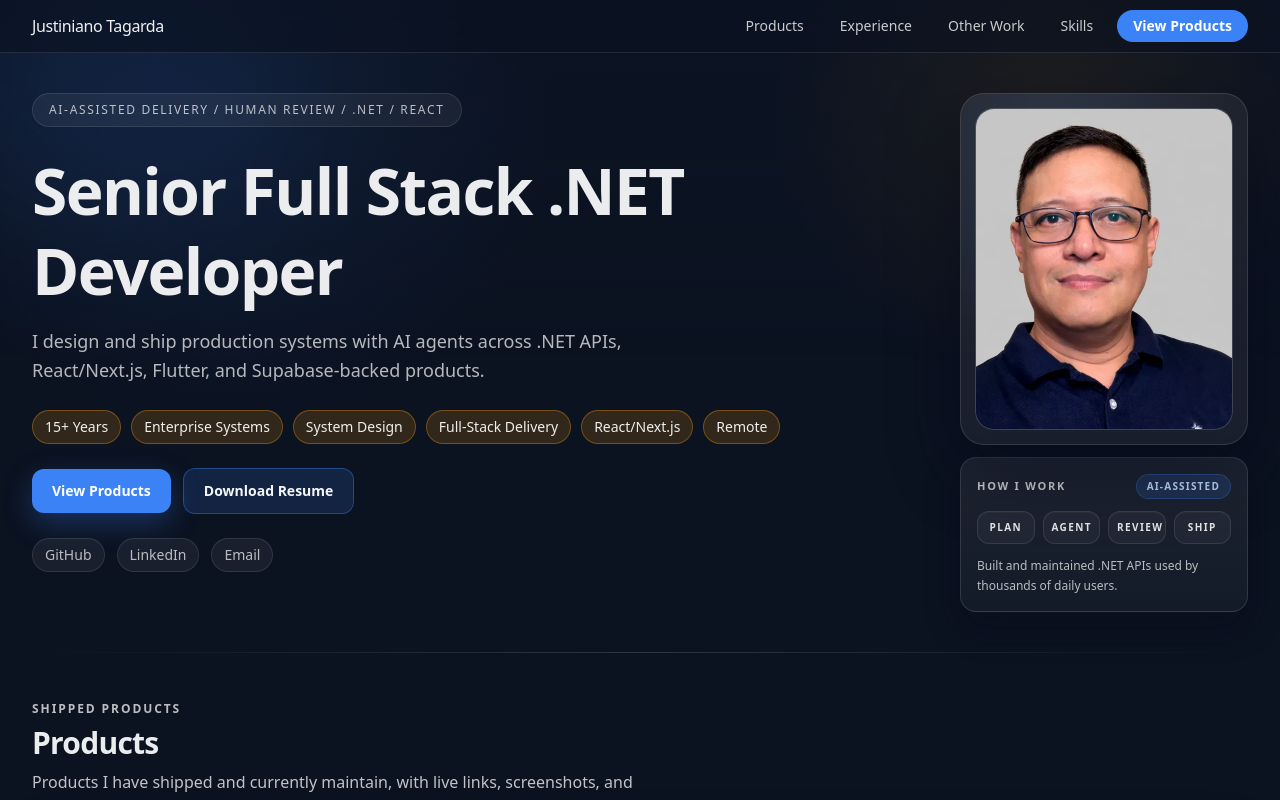
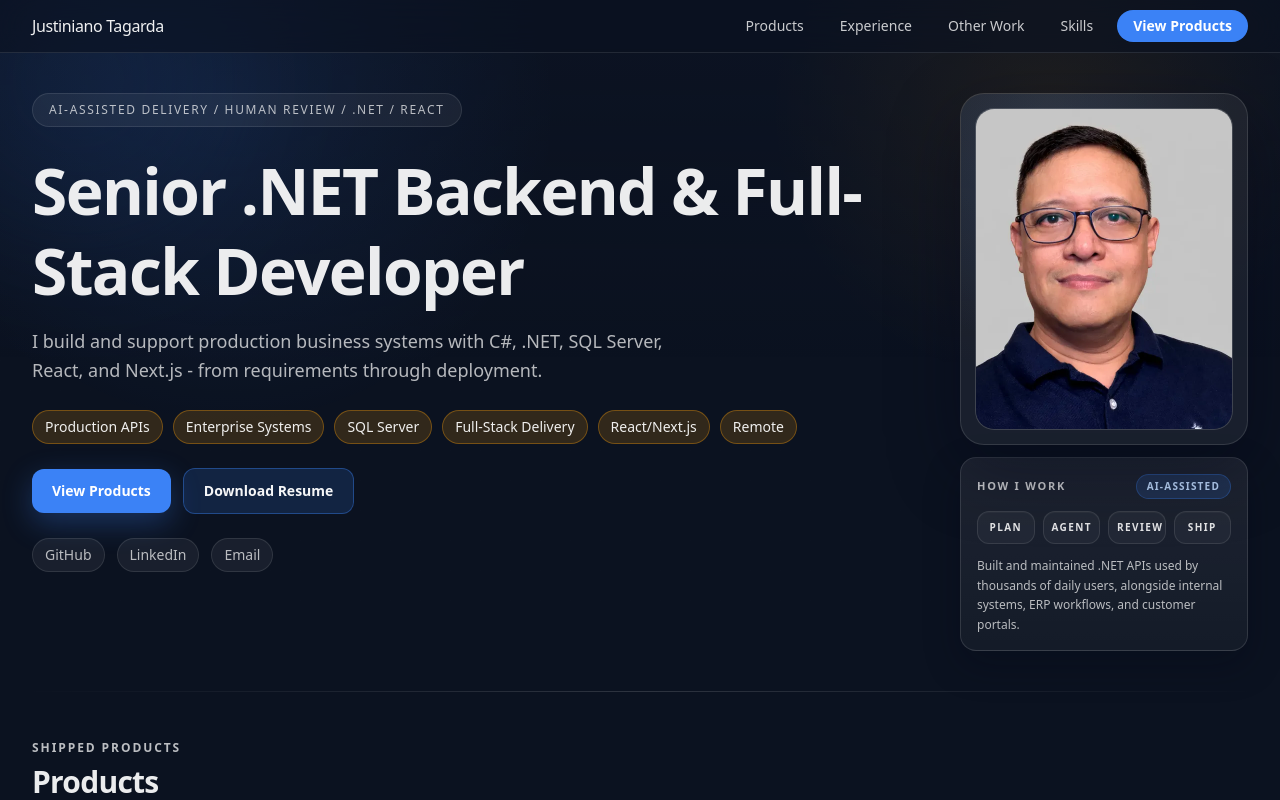
Before and after one commit to JustinTagarda/portfolio, a React (Vite) app: page / in a window 1280 px wide. Shown: the top 800 px of the page. Built offline with nearby package versions, Linux system fonts and the light colour scheme.

Commit message:
Update portfolio content and resume artifacts

```diff
--- a/src/App.tsx
+++ b/src/App.tsx
@@ -239,17 +239,18 @@ const defaultData = {
         gedacCompanyWebsiteScreenshot05,
       ],
       bullets: [
-        "Planned and built the full public-facing company website.",
-        "Implemented interactions with jQuery and vanilla JavaScript.",
-        "Designed custom layouts and styling with vanilla CSS.",
-        "Delivered and maintained the site on ASP.NET Framework.",
-        "Live URL: http://gedac.com (currently HTTP-only).",
+        "Conceived, designed, and delivered GEDAC Electric Company's official public-facing website.",
+        "Built interactive website behavior using jQuery and vanilla JavaScript.",
+        "Created custom page layouts and styling with vanilla CSS.",
+        "Deployed and maintained the production site on ASP.NET Framework.",
+        "Continued supporting a long-running company website that remains operational today.",
       ],
       stack: ["ASP.NET Framework", "jQuery", "JavaScript", "CSS", "HTML"],
       links: {
         liveDemo: "http://gedac.com",
         github: "",
       },
+      primaryLinkLabel: "Visit Company Website",
     },
   ],
   contact: {
@@ -287,7 +288,7 @@ const defaultData = {
   nav: [
     { label: "Products", href: "#products" },
     { label: "Experience", href: "#experience" },
-    { label: "Other Work", href: "#other-work" },
+    { label: "Client & Company Work", href: "#other-work" },
     { label: "Skills", href: "#skills" },
     { label: "Contact", href: "#contact" },
   ],
@@ -1028,7 +1029,7 @@ export default function App() {
         >
           <div className="space-y-2">
             <p className="text-xs font-semibold uppercase tracking-[0.16em] text-[rgba(255,255,255,0.72)]">Selected Work</p>
-            <h2 className="text-2xl font-semibold tracking-tight md:text-3xl">Other Work</h2>
+            <h2 className="text-2xl font-semibold tracking-tight md:text-3xl">Client &amp; Company Work</h2>
             <p className="max-w-2xl text-sm leading-relaxed text-[rgba(255,255,255,0.75)] md:text-base">
               Client and company work that does not belong in the products shelf, but still demonstrates delivery
               scope, implementation depth, and long-term maintenance.
--- a/src/components/ResumePdfDocument.tsx
+++ b/src/components/ResumePdfDocument.tsx
@@ -445,7 +445,7 @@ export default function ResumePdfDocument({ resume, profilePhotoSrc }: ResumePdf
           <View style={styles.gridSection}>
             <Text style={styles.sectionTitle}>Skills</Text>
             <Text style={styles.skillsIntro}>
-              Delivery capabilities across backend systems, business workflows, databases, frontend interfaces, deployment, quality, AI-assisted development, legacy systems, Flutter, and Supabase-backed products.
+              Core capabilities for backend systems, SQL-backed business workflows, modern frontend interfaces, deployment, and production support.
             </Text>
 
             <View style={styles.twoColumnGrid}>
--- a/src/content/career-content.json
+++ b/src/content/career-content.json
@@ -1,8 +1,8 @@
 {
   "source_file_name": "Resume - Justiniano Tagarda.pdf",
   "name": "JUSTINIANO TAGARDA",
-  "title": "SENIOR FULL STACK .NET DEVELOPER | AI-AUGMENTED BUILDER",
-  "profile": "Senior Full Stack .NET Developer with 15+ years of experience delivering business-critical web and desktop systems across .NET, ASP.NET, and SQL Server. Backend-first in architecture, with proven full-stack delivery using React, Next.js, and TypeScript. Strong in API design, data modeling, production troubleshooting, and long-term maintainability for enterprise and internal operations platforms.",
+  "title": "SENIOR .NET BACKEND & FULL-STACK DEVELOPER",
+  "profile": "Senior .NET developer with extensive experience building and supporting production APIs, SQL-backed business systems, internal platforms, and customer portals. Backend-first in C#, .NET, ASP.NET, and SQL Server, with full-stack delivery experience using React, Next.js, and TypeScript. Skilled at translating business requirements into maintainable software and supporting it through deployment, troubleshooting, and ongoing operations.",
   "work_experience": [
     {
       "job_title": "Backend Developer - ASP.NET Framework & SQL Server",
@@ -11,24 +11,24 @@
       "start": "Nov 2024",
       "end": "Jan 2026",
       "responsibilities": [
-        "Delivered and maintained high-availability .NET backend APIs supporting production systems used by thousands of daily users.",
-        "Collaborated with the team to translate business requirements into scalable backend solutions.",
-        "Shared responsibility with the team lead for SQL Server performance monitoring, backups, troubleshooting, and maintenance.",
-        "Developed client-side components using Knockout.js and jQuery.",
-        "Assisted the team lead with IIS deployments, server monitoring, and production environment support."
+        "Improved the .NET backend codebase and strengthened data bindings between backend services and frontend pages.",
+        "Delivered a Twilio communications dashboard across backend and frontend layers, giving support, operations staff, and company leadership visual reporting on SMS and email delivery status, failures, and client communication activity.",
+        "Led the end-to-end migration of multiple production websites, services, and databases - including the primary website and SQL Server environment - from Windows Server 2022 to newly provisioned Windows Server 2025 hosts, completing the cutover and retiring the legacy servers from active use.",
+        "Configured IIS, SQL Server, and dependent services on the new environment, supporting the migration and production cutover.",
+        "Monitored and maintained production server infrastructure, providing prompt incident support during service downtime."
       ]
     },
     {
       "job_title": "Freelance Software Developer",
-        "company": "AI-augmented full-stack development",
+      "company": "Independent",
       "location": null,
       "start": "2021",
       "end": "Present (Active)",
       "responsibilities": [
-        "Delivered end-to-end software solutions across e-commerce platforms, internal business systems, and custom enterprise applications using AI-augmented development.",
-        "Developed responsive, production-ready interfaces with React, Next.js, and TypeScript integrated with .NET REST APIs.",
-        "Built full-stack features including API integrations, authentication flows, dashboards, and data-driven workflows.",
-        "Collaborated directly with clients to define scope, refine functionality, and ship maintainable production software."
+        "Built and shipped web, desktop, and cross-platform applications, including products published on the Microsoft Store and Google Play.",
+        "Built responsive React, Next.js, and TypeScript interfaces integrated with .NET REST APIs.",
+        "Implemented API integrations, authentication flows, dashboards, and data-driven business workflows.",
+        "Worked directly with clients to define scope, refine functionality, and deliver maintainable production software."
       ]
     },
     {
@@ -38,10 +38,10 @@
       "start": "2007",
       "end": "2020",
       "responsibilities": [
-        "Built and maintained the company website and multiple internal web applications, including ERP and inventory management systems that streamlined operations and improved data accuracy.",
-        "Developed a customer portal for real-time project tracking and internal tools used by branch offices to manage daily workflows.",
-        "Designed, deployed, and maintained business-critical systems supporting cross-department operations.",
-        "Supervised IT operations to maintain system reliability, infrastructure stability, and effective technical support across the organization."
+        "Built and maintained the company website, ERP applications, and inventory systems used to support daily operations and data accuracy.",
+        "Developed a customer portal for real-time project tracking and internal tools used by branch offices for daily workflows.",
+        "Designed, deployed, and maintained business-critical applications supporting cross-department operations.",
+        "Combined software delivery with IT operations to maintain system reliability, infrastructure stability, and responsive technical support."
       ]
     },
     {
@@ -51,10 +51,10 @@
       "start": "1999",
       "end": "2006",
       "responsibilities": [
-        "Developed a company-wide inventory management system using Microsoft Access, improving tracking accuracy and streamlining internal processes.",
-        "Maintained and enhanced internal software tools to support daily operations and reporting.",
-        "Installed, configured, and supported LAN infrastructure across offices, factories, and warehouses, ensuring reliable connectivity and communication.",
-        "Provided technical support and troubleshooting for systems, hardware, and network issues across departments."
+        "Developed a company-wide inventory management system in Microsoft Access to improve tracking and internal processes.",
+        "Maintained internal software tools supporting daily operations and reporting.",
+        "Supported LAN infrastructure across offices, factories, and warehouses.",
+        "Provided systems, hardware, and network troubleshooting across departments."
       ]
     }
   ],
@@ -62,7 +62,7 @@
     {
       "title": "Backend",
       "accent": "#3B82F6",
-      "focus": "APIs, integrations, and service layers for scalable business workflows.",
+      "focus": "C#, .NET APIs, integrations, and service layers for dependable business workflows.",
       "items": [
         {
           "label": "ASP.NET Core",
@@ -85,38 +85,7 @@
           "highlighted": false
         },
         {
-          "label": "ASP.NET",
-          "highlighted": false
-        },
-        {
-          "label": ".NET Core",
-          "highlighted": false
-        },
-        {
           "label": "Entity Framework Core",
-          "highlighted": false
-        }
-      ]
-    },
-    {
-      "title": "AI-Assisted Delivery",
-      "accent": "#F97316",
-      "focus": "Agent workflows, coding assistance, analysis, and review loops for faster production delivery.",
-      "items": [
-        {
-          "label": "GitHub Copilot",
-          "highlighted": false
-        },
-        {
-          "label": "OpenAI Codex",
-          "highlighted": false
-        },
-        {
-          "label": "OpenAI API",
-          "highlighted": false
-        },
-        {
-          "label": "Google Cloud AI",
           "highlighted": false
         }
       ]
@@ -170,19 +139,7 @@
           "highlighted": false
         },
         {
-          "label": "Node.js",
-          "highlighted": false
-        },
-        {
           "label": "Tailwind CSS",
-          "highlighted": false
-        },
-        {
-          "label": "jQuery",
-          "highlighted": false
-        },
-        {
-          "label": "Knockout.js",
           "highlighted": false
         },
         {
@@ -198,7 +155,7 @@
     {
       "title": "Testing & Quality",
       "accent": "#A3E635",
-      "focus": "Regression coverage and repeatable validation before release.",
+      "focus": "Automated regression coverage and repeatable validation before release.",
       "items": [
         {
           "label": "xUnit",
@@ -244,7 +201,7 @@
     {
       "title": "DevOps & Infrastructure",
       "accent": "#60A5FA",
-      "focus": "Deployment, hosting, troubleshooting, and release workflows for production systems.",
+      "focus": "IIS deployments, monitoring, troubleshooting, and release workflows for production systems.",
       "items": [
         {
           "label": "Docker",
@@ -265,9 +222,9 @@
       ]
     },
     {
-      "title": "Desktop & Legacy Systems",
+      "title": "Additional Experience",
       "accent": "#C084FC",
-      "focus": "Windows desktop apps and legacy system modernization for internal operations.",
+      "focus": "Legacy business applications and desktop systems.",
       "items": [
         {
           "label": "WPF",
@@ -289,15 +246,15 @@
       "degree_or_certificate": "BS Commerce major in Accounting",
       "institution": "Xavier University College",
       "location": "Cagayan de Oro City, Philippines",
-      "start": "June 1987",
-      "end": "March 1992"
+      "start": "",
+      "end": ""
     },
     {
       "degree_or_certificate": "COBOL Programming Certificate",
       "institution": "Systems Technology Institute",
       "location": "Cagayan de Oro City, Philippines",
-      "start": "June 1992",
-      "end": "November 1992"
+      "start": "",
+      "end": ""
     }
   ],
   "contact": {
--- a/src/content/career-profile.json
+++ b/src/content/career-profile.json
@@ -11,8 +11,8 @@
   },
   "strengths": [
     {
-      "title": "Full-stack architecture and systems thinking",
-      "evidence": "Career history spans APIs, databases, React/Next.js interfaces, internal platforms, and long-lived business systems."
+      "title": "Production .NET systems and backend delivery",
+      "evidence": "Career history includes production APIs, SQL-backed business systems, internal platforms, deployment, and long-term support."
     },
     {
       "title": "Turning business needs into usable software",
@@ -20,7 +20,7 @@
     },
     {
       "title": "Full-stack flexibility",
-      "evidence": "Can move between .NET backend work and modern React/Next.js frontend delivery depending on project needs."
+      "evidence": "Can deliver .NET backend services and modern React/Next.js interfaces when the project requires end-to-end ownership."
     },
     {
       "title": "Operational ownership",
@@ -28,7 +28,7 @@
     }
   ],
   "careerGoals": [
-    "Continue in remote full-stack .NET roles with immediate contribution to APIs, SQL-backed systems, and React/Next.js interfaces.",
+    "Contribute immediately in remote senior .NET backend or full-stack roles involving APIs, SQL-backed systems, and React/Next.js interfaces.",
     "Deepen ASP.NET Core, React, Next.js, TypeScript, automated testing, and CI/CD practices.",
     "Grow into senior backend/full-stack ownership for stable, maintainable business systems."
   ],
--- a/src/content/profile.json
+++ b/src/content/profile.json
@@ -1,24 +1,24 @@
 {
   "name": "Justiniano Tagarda",
-  "headline": "Senior Full Stack .NET Developer",
-  "lead": "I design and ship production systems with AI agents across .NET APIs, React/Next.js, Flutter, and Supabase-backed products.",
-  "heroChips": ["15+ Years", "Enterprise Systems", "System Design", "Full-Stack Delivery", "React/Next.js", "Remote"],
+  "headline": "Senior .NET Backend & Full-Stack Developer",
+  "lead": "I build and support production business systems with C#, .NET, SQL Server, React, and Next.js - from requirements through deployment.",
+  "heroChips": ["Production APIs", "Enterprise Systems", "SQL Server", "Full-Stack Delivery", "React/Next.js", "Remote"],
   "socialLinks": [
     { "label": "GitHub", "href": "https://github.com/JustinTagarda" },
     { "label": "LinkedIn", "href": "https://www.linkedin.com/in/justintagarda" },
     { "label": "Email", "href": "mailto:justintagarda@gmail.com" }
   ],
   "about": {
-    "eyebrow": "AI agents, human review, production systems",
-    "subheadline": "Agent-assisted full-stack delivery across .NET APIs, React/Next.js interfaces, Flutter apps, Supabase-backed data layers, and production systems.",
+    "eyebrow": "Production systems, business workflows, and dependable delivery",
+    "subheadline": "Senior .NET developer experienced in production APIs, SQL-backed business systems, and modern React/Next.js interfaces.",
     "paragraphs": [
-      "Built and maintained .NET APIs used by thousands of daily users.",
-      "AI agents accelerate implementation and testing, while architecture, quality, and release stay human-led."
+      "Built and maintained .NET APIs used by thousands of daily users, alongside internal systems, ERP workflows, and customer portals.",
+      "Experienced in turning business requirements into maintainable software, with hands-on ownership across development, deployment, troubleshooting, and support."
     ],
     "highlights": [
-      "Agent-assisted implementation, testing, and iteration with human review built in",
-      "End-to-end delivery from business requirements to usable software for real operational workflows",
-      "Full-stack systems thinking across APIs, databases, React/Next.js interfaces, and long-lived business systems",
+      "Backend-first delivery across C#, .NET, REST APIs, SQL Server, and production support",
+      "End-to-end development from business requirements to usable software for operational workflows",
+      "Full-stack systems thinking across APIs, databases, and React/Next.js interfaces",
       "Operational ownership through deployments, monitoring, troubleshooting, and production support"
     ]
   },
@@ -46,7 +46,7 @@
     ]
   },
   "footer": {
-    "note": "Senior full-stack .NET developer building production systems with AI-assisted delivery and human review.",
+    "note": "Senior .NET backend and full-stack developer building reliable production systems and business applications.",
     "projectStack": "Built with React, TypeScript, Vite, Tailwind CSS, React PDF, Formspree, and Firebase Hosting.",
     "social": [
       { "label": "GitHub", "href": "https://github.com/JustinTagarda" },
```
Also changed, not shown: 1 other file (tests, documents, lock files or other folders).
